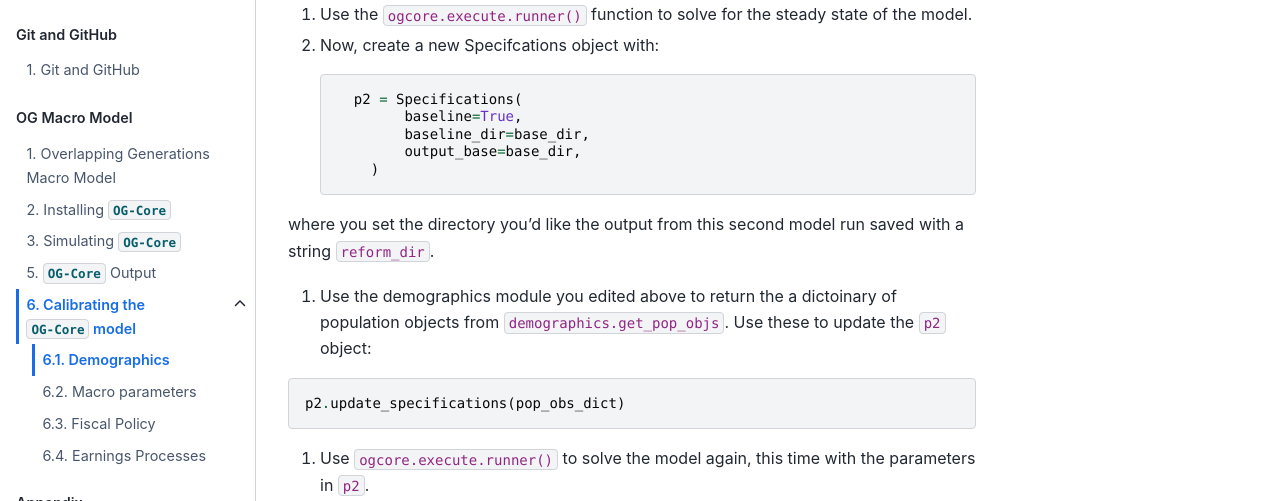
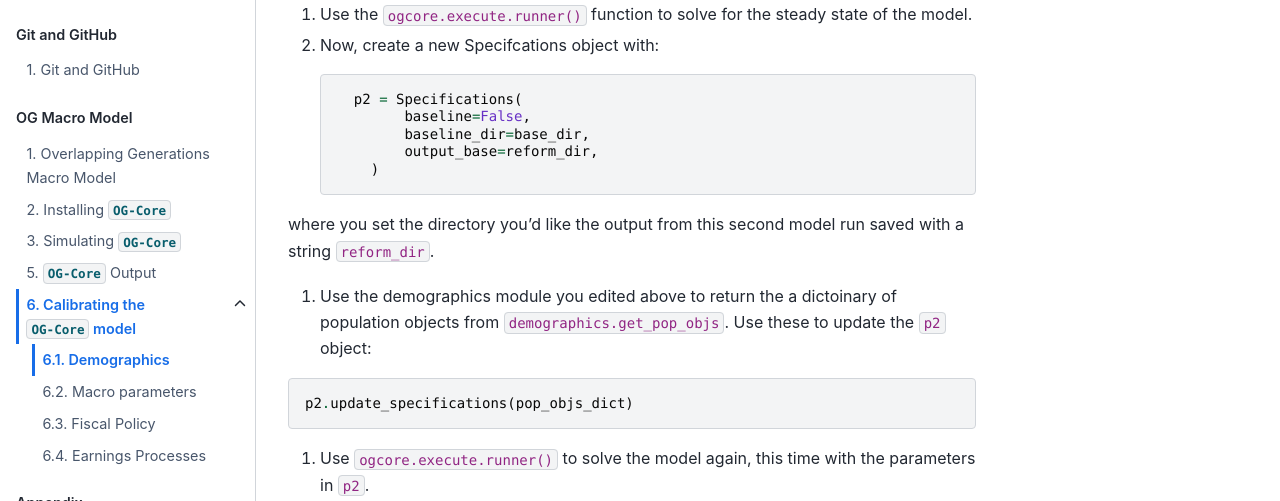
Before and after one commit to jdebacker/UN-OG-Training, a Jupyter Book: the page built from docs/book/OG/Demographics.md, in a window 1280 px wide and 900 px high, scrolled down 4459 px. Shown: the part 152-653 px from the top of the window. Built offline with Jupyter Book 1.0.4 settings and Sphinx 7.4.7 and the Sphinx Book theme 1.1.4, drawn with Linux system fonts in a browser that asks for light colours; pages that are not in the unit, such as notebooks, are missing from menus; comment, search, counter and statistics services are not loaded.

Commit message:
fix typo

````diff
--- a/docs/book/OG/Demographics.md
+++ b/docs/book/OG/Demographics.md
@@ -104,15 +104,15 @@ where you set the directory you'd like this output saved with a string `base_dir
 2. Now, create a new Specifcations object with:
    ```python
      p2 = Specifications(
-           baseline=True,
+           baseline=False,
            baseline_dir=base_dir,
-           output_base=base_dir,
+           output_base=reform_dir,
        )
    ```
 where you set the directory you'd like the output from this second model run saved with a string `reform_dir`.
 1. Use the demographics module you edited above to return the a dictoinary of population objects from `demographics.get_pop_objs`.  Use these to update the `p2` object:
 ```python
-p2.update_specifications(pop_obs_dict)
+p2.update_specifications(pop_objs_dict)
 ```
 1. Use `ogcore.execute.runner()` to solve the model again, this time with the parameters in `p2`.
 2. Finaly, comparet the differences in the steady-state macroeconomics variablkes using `ogcore.output_tables.macro_table_SS`.  What do you see?  How did demographics affect aggregate output?  Wages?  Interest rates?  Do you have intuition about why this happened?
````
